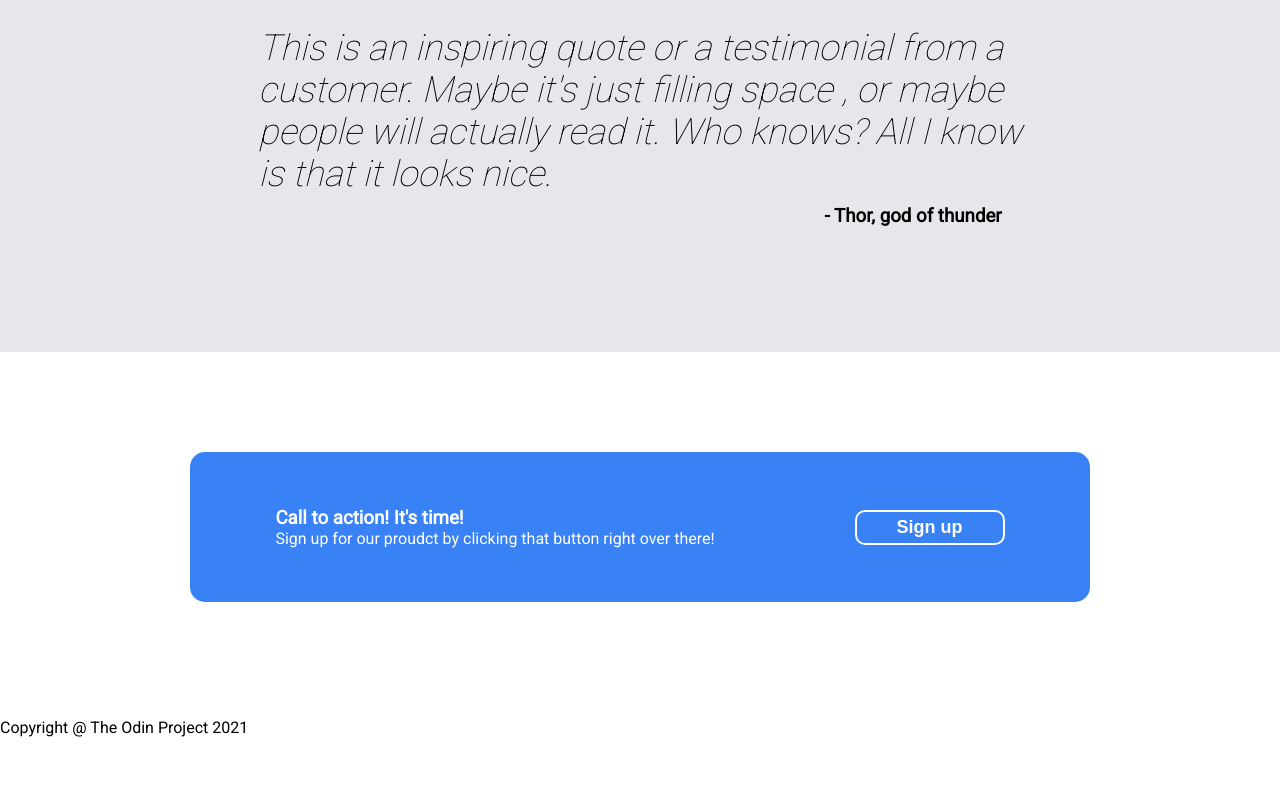
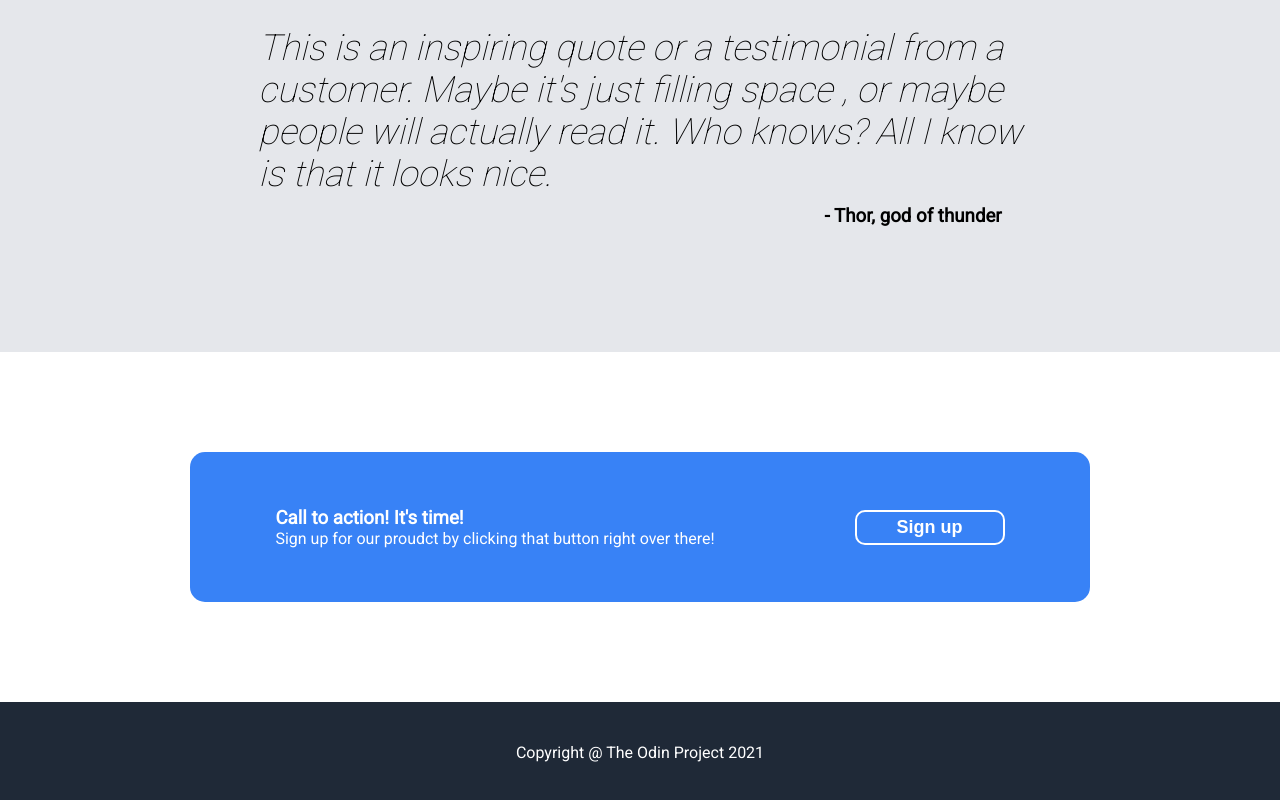
Before and after one commit to pedrolopez-e/project-landing-page, a plain HTML site: page index.html in a window 1280 px wide. Shown: the part 1108-1908 px from the top of the page. Before the commit the page ends 1861 px from the top, so only its background shows below. Drawn offline with Linux system fonts and the light colour scheme.

Commit message:
Style footer

```diff
--- a/styles.css
+++ b/styles.css
@@ -188,3 +188,14 @@ h3 {
 .blue-container button {
     border: 2px white solid;
 }
+
+/*-------------Footer-----------------*/
+
+.footer {
+    height: 100px;
+    background-color: #1F2937;
+    color: white;
+    display: flex;
+    justify-content: center;
+    align-items: center;
+}
```
